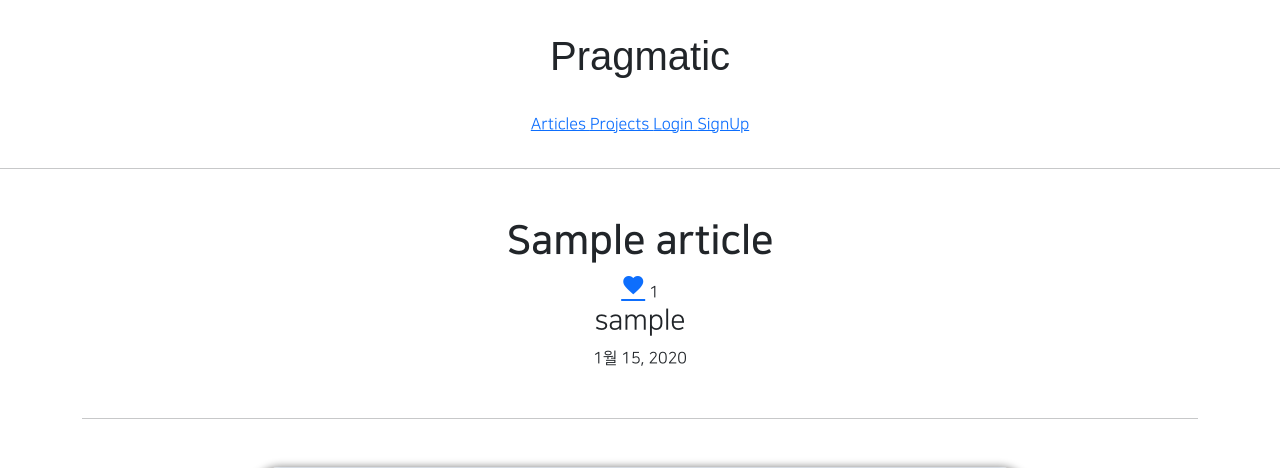
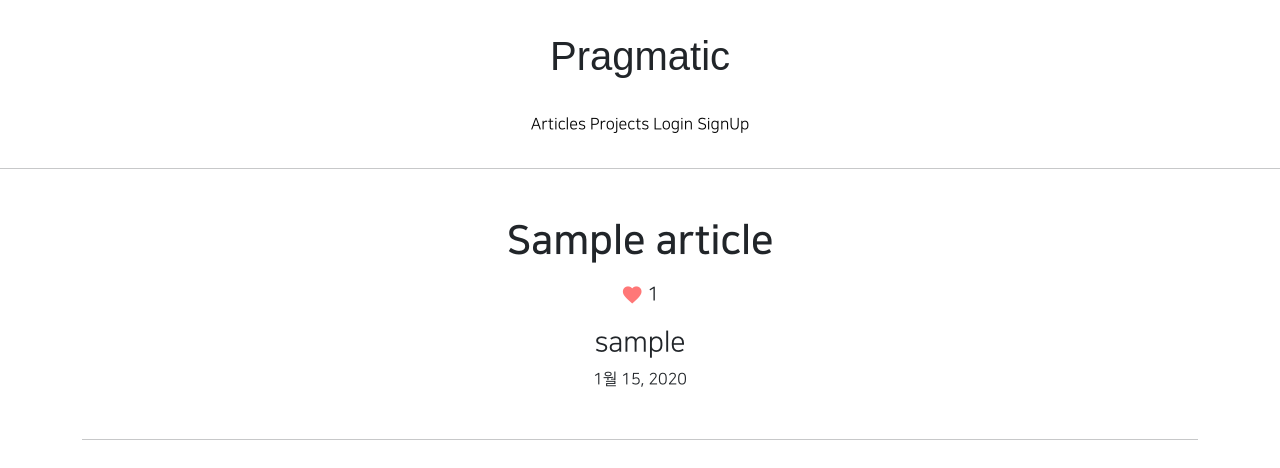
Before and after one commit to 00kang/gis_web_1, a Django app: page /articles/detail/1 in a window 1280 px wide. Shown: the top 468 px of the page. Run offline with Django 3.2, Linux system fonts and the light colour scheme; tables that the repository leaves empty hold one stand-in row (values such as "Sample post"); grey boxes marked "Sample" are stand-in pictures; parts of the project's set-up code (start-up, migrations or seed data) failed here and were passed over; some libraries are stand-ins or nearby versions; some web fonts are replaced.

Commit message:
08/24 commit_5

```diff
--- a/articleapp/templates/articleapp/detail.html
+++ b/articleapp/templates/articleapp/detail.html
@@ -7,12 +7,13 @@
         <div class="my-5">
             {#      제목, 글쓴이, 작성일      #}
             <h1 class="NNS_B">{{ target_article.title }}</h1>
-            <div>
+            <div class="my-3">
                 <a href="{% url 'likeapp:article_like' article_pk=target_article.pk %}"
-                    class="material-icons">
+                    class="material-icons"
+                    style="vertical-align: middle; font-size: 1.4rem; color:#f77">
                     favorite
                 </a>
-                <span>
+                <span style="vertical-align: middle; font-size: 1.2rem">
                     {{ target_article.like }}
                 </span>
             </div>
--- a/static/base.css
+++ b/static/base.css
@@ -75,3 +75,13 @@
         font-size: 13px;
     }
 }
+
+
+a {
+    text-decoration: none;
+    color: black;
+}
+
+a:hover {
+    color: black;
+}
```
